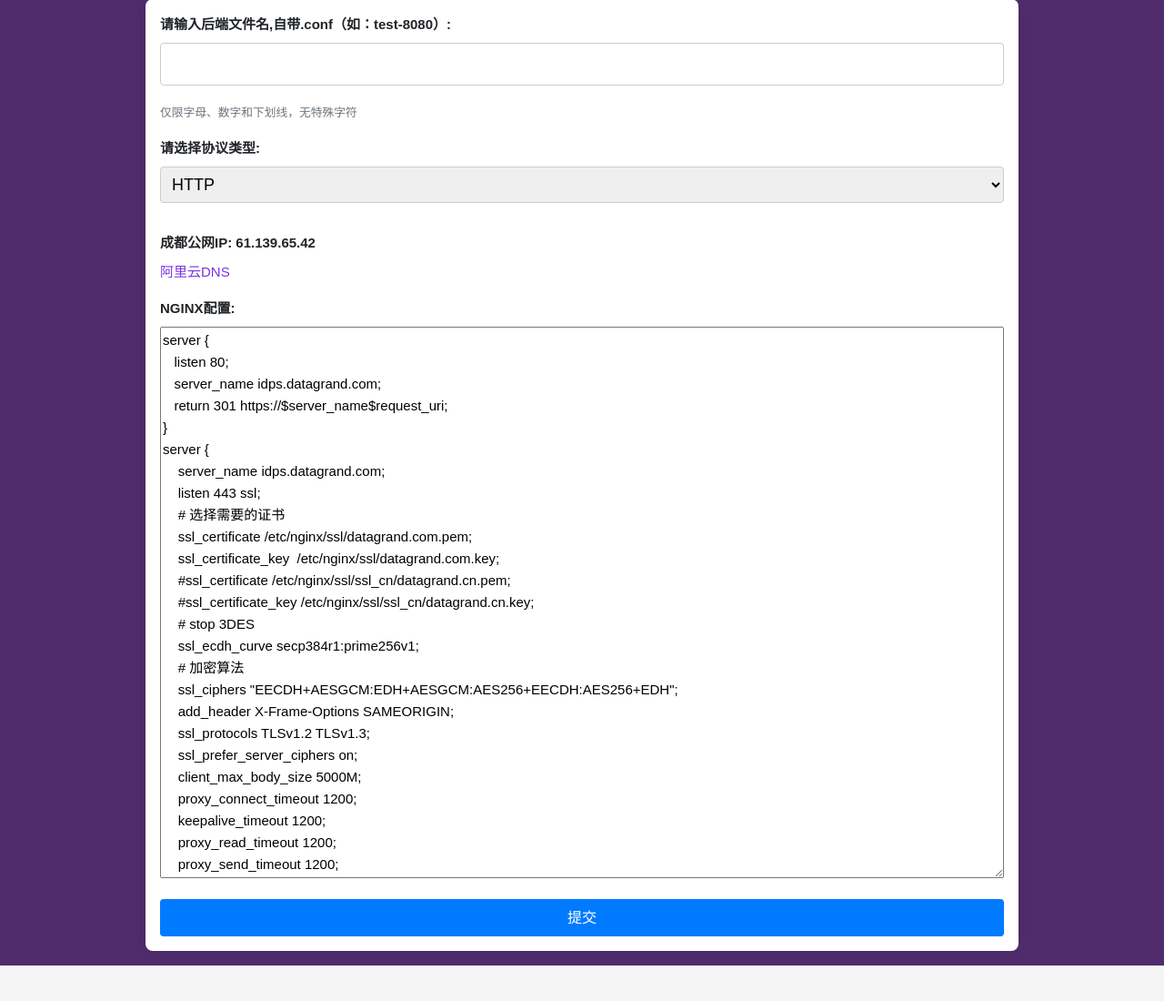
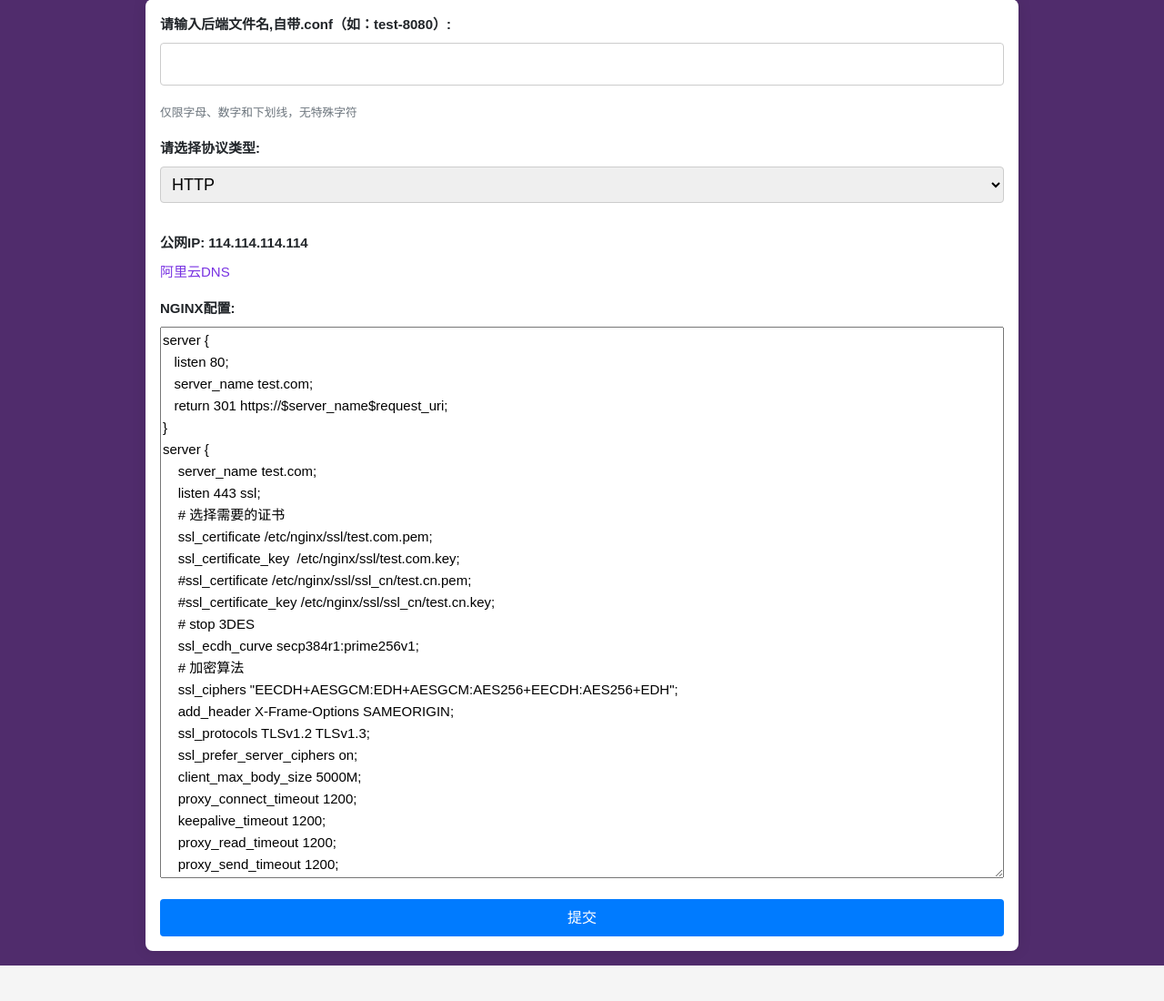
Before and after one commit to gyw-stone/Ops_ManPlat, a Flask app: template yunwei/flaskProject/templates/mod_domain_text.html in a window 1280 px wide. Shown: the part 207-1307 px from the top of the page at 91% size. Run offline with Flask 3, Linux system fonts and the light colour scheme; the template is opened without the code that fills it, so the values that code supplies are empty; some libraries are stand-ins or nearby versions.

Commit message:
Update mod_domain_text.html
隐藏

```diff
--- a/yunwei/flaskProject/templates/mod_domain_text.html
+++ b/yunwei/flaskProject/templates/mod_domain_text.html
@@ -107,7 +107,7 @@
         </div>
 
        <div class="form-group">
-            <label for="filename">成都公网IP: 61.139.65.42</label>
+            <label for="filename">公网IP: 114.114.114.114</label>
             <br>
             <a href="https://dns.console.aliyun.com/?spm=5176.ecscore_server.top-nav.7.1e404df5XrrZjW#/dns/domainList">阿里云DNS</a>
 
@@ -123,17 +123,17 @@
    <textarea id="nginxConfigDisplayHTTP" name="nginx_config" rows="25">
 server {
    listen 80;
-   server_name idps.datagrand.com;
+   server_name test.com;
    return 301 https://$server_name$request_uri;
 }
 server {
-    server_name idps.datagrand.com;
+    server_name test.com;
     listen 443 ssl;
     # 选择需要的证书
-    ssl_certificate /etc/nginx/ssl/datagrand.com.pem;
-    ssl_certificate_key  /etc/nginx/ssl/datagrand.com.key;
-    #ssl_certificate /etc/nginx/ssl/ssl_cn/datagrand.cn.pem;
-    #ssl_certificate_key /etc/nginx/ssl/ssl_cn/datagrand.cn.key;
+    ssl_certificate /etc/nginx/ssl/test.com.pem;
+    ssl_certificate_key  /etc/nginx/ssl/test.com.key;
+    #ssl_certificate /etc/nginx/ssl/ssl_cn/test.cn.pem;
+    #ssl_certificate_key /etc/nginx/ssl/ssl_cn/test.cn.key;
     # stop 3DES
     ssl_ecdh_curve secp384r1:prime256v1;
     # 加密算法
```
